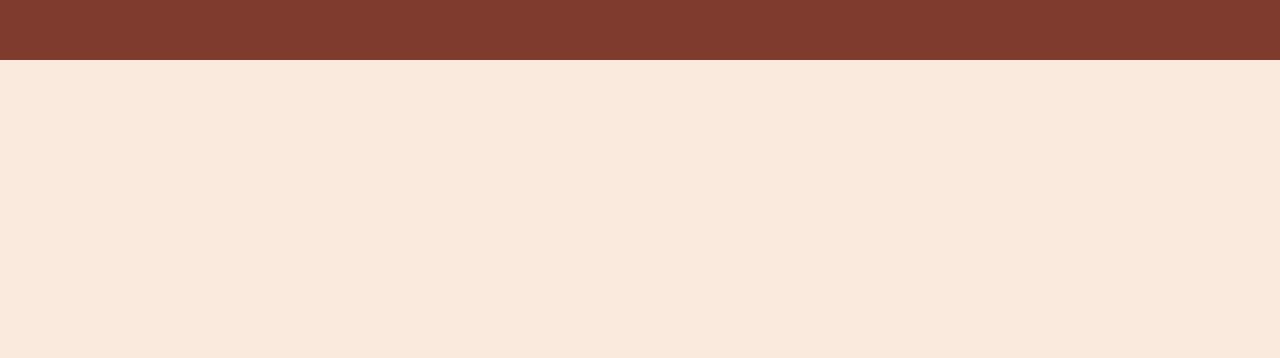
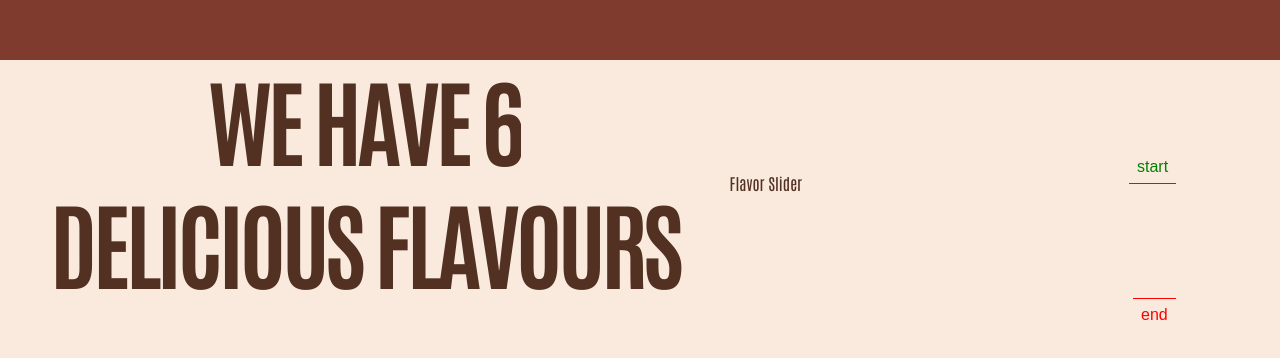
Before and after one commit to Aadi-Devs/Caffera, a React (Vite) app: page / in a window 1280 px wide. Shown: the part 1596-1954 px from the top of the page. Built offline with nearby package versions, Linux system fonts and the light colour scheme; a web font is replaced by a local one.

Commit message:
added Flavor Section Title

```diff
--- a/src/App.jsx
+++ b/src/App.jsx
@@ -2,6 +2,7 @@ import "./index.css"
 import Navbar from './components/Navbar'
 import HeroSection from './sections/HeroSection'
 import MessageSection from './sections/MessageSection'
+import FlavorsSection from "./sections/FlavorsSection"
 import gsap from 'gsap';
 import { ScrollTrigger } from "gsap/all";
 
@@ -14,6 +15,7 @@ const App = () => {
         <Navbar />
         <HeroSection />
         <MessageSection />
+        <FlavorsSection />
         <div className="h-[100rem] relative z-20"></div>
       </>
   )
--- /dev/null
+++ b/src/components/FlavorSlider.jsx
@@ -0,0 +1,9 @@
+import React from 'react'
+
+const FlavorSlider = () => {
+  return (
+    <div>Flavor Slider</div>
+  )
+}
+
+export default FlavorSlider
--- /dev/null
+++ b/src/components/FlavorTitle.jsx
@@ -0,0 +1,84 @@
+import { useGSAP } from "@gsap/react"
+import gsap from "gsap"
+import { SplitText } from "gsap/all"
+
+const FlavorTitle = () => {
+
+
+    useGSAP(()=>{
+
+        const firstMsgSplit = SplitText.create(".first-text-split h1", {
+            type: "chars"
+        })
+
+        const secondMsgSplit = SplitText.create(".second-text-split h1", {
+            type: "chars"
+        })
+
+        gsap.to(firstMsgSplit.chars, {
+            color: "#e3a458",
+            ease: "power1.in",
+            stagger: 1,
+            scrollTrigger: {
+                trigger: ".first-text-split h1",
+                start: "top center",
+                end: "bottom center",
+                scrub: true,
+                // markers: true,
+            }
+        })
+
+        gsap.to(secondMsgSplit.chars, {
+            color: "#e3a458",
+            ease: "power1.inOut",
+            stagger: 1,
+            scrollTrigger: {
+                trigger: ".second-text-split h1",
+                start: "top center",
+                end: "bottom center",
+                scrub: true,
+                markers: true,
+            }
+        })
+
+
+
+        gsap.to(".flavor-text-scroll", {
+            opacity: 1,
+            clipPath: "polygon(0% 0, 100% 0, 100% 100%, 0% 100%)",
+            ease: "power1.inOut",
+            scrollTrigger: {
+                trigger: ".flavor-text-scroll",
+                start: "top center",
+                end: "bottom center",
+                scrub: true,
+                // markers: true,
+            }
+        })
+    })
+
+
+
+
+  return (
+    <div className="general-title col-center h-full xl:gap-2 gap-12">
+        <div className="overflow-hidden 2xl:py-0 py-0 first-text-split">
+            <h1 className="">WE HAVE 6</h1>
+        </div>
+
+        <div
+        style={{clipPath: "polygon(0% 0, 0% 0, 0% 100%, 0% 100%)"}}
+        className="flavor-text-scroll mb-32">
+            <div className="bg-mid-brown pb-2 2xl:pt-0 py-0">
+                <h2 className="text-milk">Freaking</h2>
+            </div>
+        </div>
+
+        <div className="overflow-hidden w-full 2xl:pt-28 py-0 pb-2 second-text-split">
+            <h1 className="">delicious flavours</h1>
+        </div>
+    </div>
+  )
+}
+
+export default FlavorTitle
--- a/src/index.css
+++ b/src/index.css
@@ -125,15 +125,17 @@ body::-webkit-scrollbar {
     @apply min-h-dvh bg-milk;
 
     .flavor-text-scroll {
-      @apply rotate-[-3deg] md:translate-y-5 border-[.5vw] border-milk absolute z-10;
+      @apply rotate-[-3deg]  border-[.5vw] border-milk absolute z-10;
     }
+    /* md:translate-y-5 */
+
 
     .first-text-split h1 {
       @apply md:text-center text-dark-brown;
     }
 
     .second-text-split h1 {
-      @apply md:text-center;
+      @apply md:text-center  text-dark-brown;
     }
 
     .slider-wrapper {
--- /dev/null
+++ b/src/sections/FlavorsSection.jsx
@@ -0,0 +1,20 @@
+import React from 'react'
+import FlavorTitle from '../components/FlavorTitle'
+import FlavorSlider from '../components/FlavorSlider'
+
+const FlavorsSection = () => {
+  return (
+    <section className='flavor-section'>
+        <div className="h-full flex lg:flex-row flex-col items-center relative">
+            <div className="lg:w-[57%] flex-none h-80 lg:h-full md:mt-20 xl:mt-0">
+                <FlavorTitle />
+            </div>
+            <div className="h-full">
+                <FlavorSlider />
+            </div>
+        </div>
+    </section>
+  )
+}
+
+export default FlavorsSection
--- a/src/sections/MessageSection.jsx
+++ b/src/sections/MessageSection.jsx
@@ -90,7 +90,7 @@ const MessageSection = () => {
         )
 
 
-            // for words to appear one by one(can switch between chars and words, passed both in the SplitText function)
+        // for words to appear one by one(can switch between chars and words, passed both in the SplitText function)
         gsap.from(paragraphSplit.words, {
                 yPercent: 150,
                 stagger: 0.05,
```
